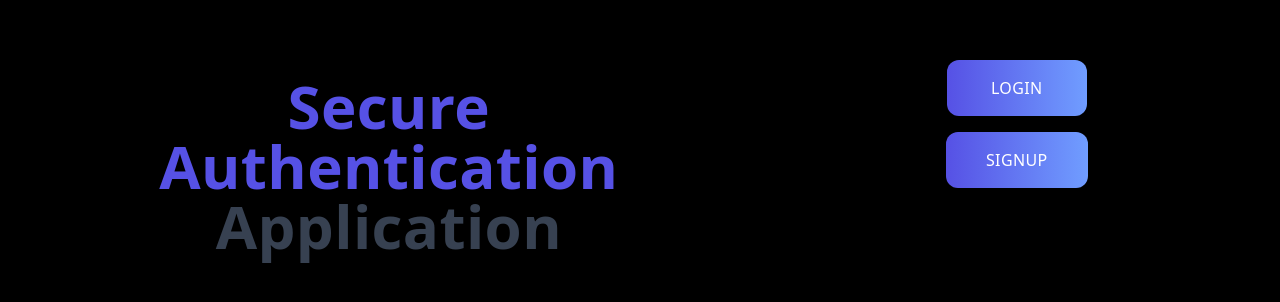
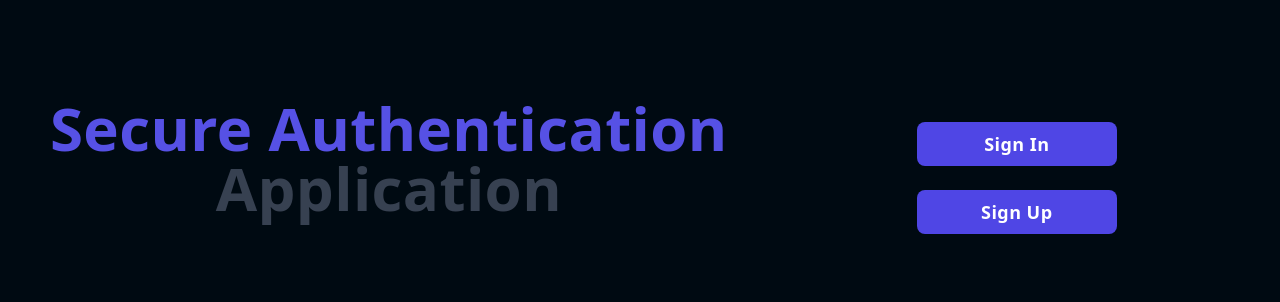
Before and after one commit to paradocx96/secure-auth-app, a Next.js app: page / in a window 1280 px wide. Shown: the part 234-536 px from the top of the page. Built offline with nearby package versions, Linux system fonts and the light colour scheme.

Commit message:
Index Updated

```diff
--- a/components/home/Homepage.jsx
+++ b/components/home/Homepage.jsx
@@ -8,23 +8,23 @@ function Homepage(props) {
                 <div className='grid lg:grid-cols-5 gap-8'>
 
                     <div className='col-span-2 lg:col-span-3 w-full h-full p-4'>
-                        <div className='lg:p-4 h-full'>
-                            <h1 className='py-4 text-gray-700'>
+                        <div className='h-full'>
+                            <h1 className='text-gray-700'>
                                 <span className='text-[#5651e5]'>Secure Authentication</span> Application
                             </h1>
                         </div>
                     </div>
 
-                    <div className='col-span-2 lg:col-span-2 w-full h-auto lg:p-4'>
+                    <div className='col-span-2 lg:col-span-2 w-full h-auto p-4'>
                         <div>
                             <div>
                                 <Link href='/login'>
-                                    <button className='px-11 py-4 mt-4'>Login</button>
+                                    <button className='max-w-[200px] w-full mt-6 bg-indigo-600 rounded-lg px-4 py-2 text-lg text-white tracking-wide font-semibold font-sans'>Sign In</button>
                                 </Link>
                             </div>
                             <div>
                                 <Link href='/registration'>
-                                    <button className='px-10 py-4 mt-4'>Signup</button>
+                                    <button className='max-w-[200px] w-full mt-6 bg-indigo-600 rounded-lg px-4 py-2 text-lg text-white tracking-wide font-semibold font-sans'>Sign Up</button>
                                 </Link>
                             </div>
                         </div>
--- a/styles/globals.css
+++ b/styles/globals.css
@@ -8,7 +8,7 @@ html {
 
 @layer base {
   body {
-    @apply bg-[black] text-[#f3f3f3] tracking-wide
+    @apply bg-[#000a12] text-[#f3f3f3] tracking-wide
   }
 
   h1, h2, h3, h4, h5, h6 {
@@ -27,7 +27,7 @@ html {
     @apply cursor-pointer
   }
 
-  button {
-    @apply rounded-xl uppercase bg-gradient-to-r from-[#5651e5] to-[#709dff] text-white
-  }
+  /*button {*/
+  /*  @apply rounded-xl uppercase bg-gradient-to-r from-[#5651e5] to-[#709dff] text-white*/
+  /*}*/
 }
```
